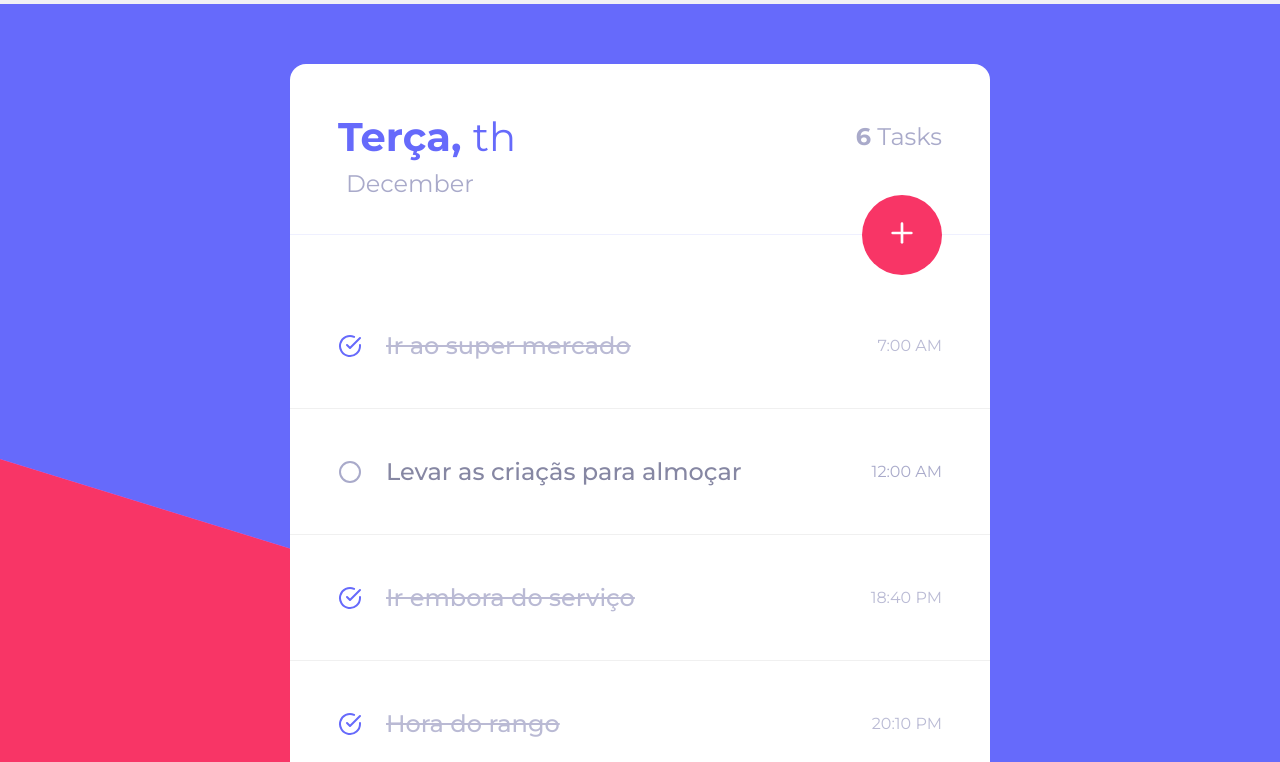
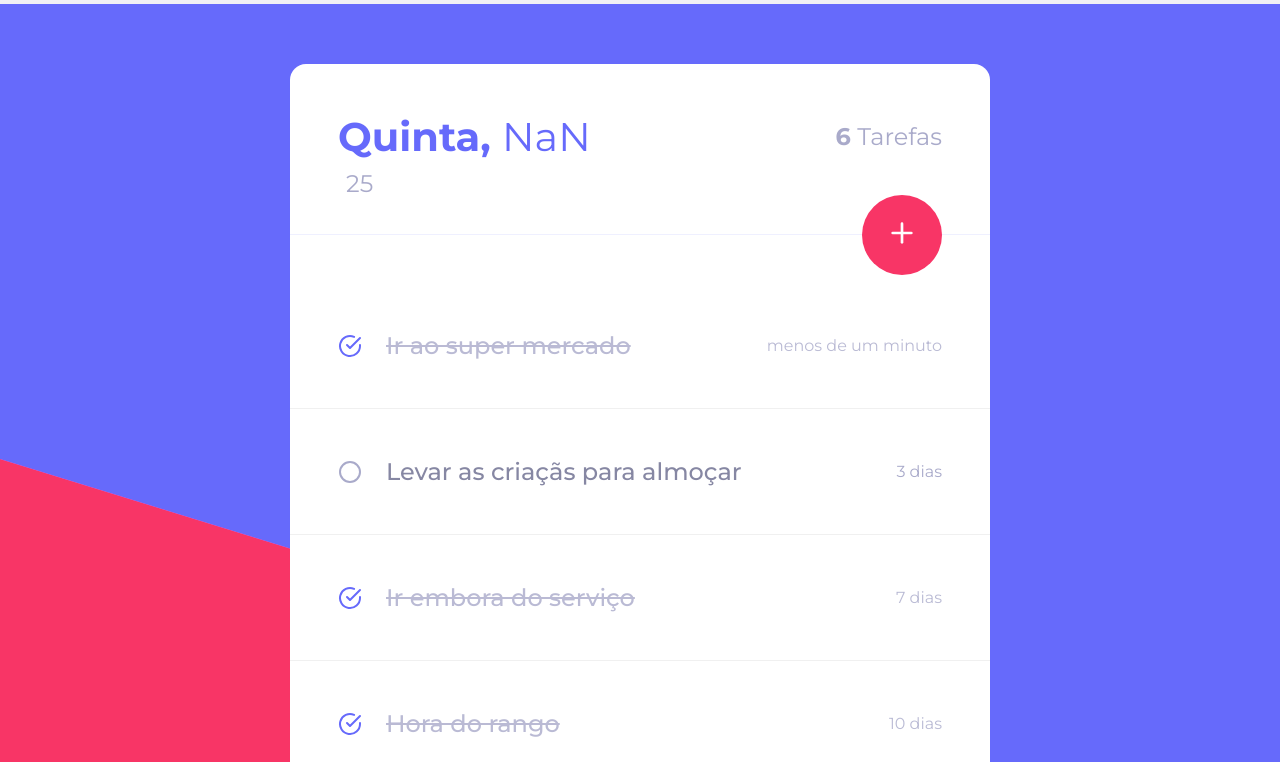
Before and after one commit to calebesg/todo-react, a React (Create React App) app: page / in a window 1280 px wide. Shown: the top 762 px of the page. Built offline with nearby package versions, Linux system fonts and the light colour scheme.

Commit message:
formated date

```diff
--- a/src/App.tsx
+++ b/src/App.tsx
@@ -1,8 +1,9 @@
 import React, { useState, useEffect } from 'react';
-import { format } from 'date-fns';
+import { format, subDays } from 'date-fns';
 import { ptBR } from 'date-fns/locale';
+import './App.css';
 
-import './App.css';
+import captalizeString from './utils/captalizeString';
 
 import Form from './components/Form';
 import Todo from './components/Todo';
@@ -11,7 +12,7 @@ interface TodoData {
   id: number,
   title: string,
   checked: boolean,
-  posted: string
+  posted: Date
 };
 
 interface DateBR {
@@ -24,18 +25,18 @@ interface DateBR {
 
 function App() {
   const [todos, setTodos] = useState<TodoData[]>([]);
-  //const [date, setDate] = useState<DateBR>({} as DateBR);
+  const [date, setDate] = useState<DateBR>();
 
   const [total, setTotal] = useState<number>(0);
 
   useEffect(() => {
     const data = [
-      { id: 1, title: 'Ir ao super mercado', checked: true, posted: '7:00 AM' },
-      { id: 2, title: 'Levar as criaçãs para almoçar', checked: false, posted: '12:00 AM' },
-      { id: 3, title: 'Ir embora do serviço', checked: true, posted: '18:40 PM' },
-      { id: 4, title: 'Hora do rango', checked: true, posted: '20:10 PM' },
-      { id: 5, title: 'Hora do rango', checked: false, posted: '20:10 PM' },
-      { id: 6, title: 'Hora do rango', checked: true, posted: '20:10 PM' },
+      { id: 1, title: 'Ir ao super mercado', checked: true, posted: new Date() },
+      { id: 2, title: 'Levar as criaçãs para almoçar', checked: false, posted: subDays(new Date(), 3) },
+      { id: 3, title: 'Ir embora do serviço', checked: true, posted: subDays(new Date(), 7) },
+      { id: 4, title: 'Hora do rango', checked: true, posted: subDays(new Date(), 10) },
+      { id: 5, title: 'Hora do rango', checked: false, posted: subDays(new Date(), 1) },
+      { id: 6, title: 'Hora do rango', checked: true, posted: subDays(new Date(), 100) },
     ];
 
     setTodos(data);
@@ -43,9 +44,17 @@ function App() {
   }, []);
 
   useEffect(() => {
-    const date = format(new Date(), 'MMMM-ddd', {locale: ptBR});
+    const dateNow = format(new Date(), 'EEEE-dd-MMMM', { locale: ptBR });
 
-    console.log(date);
+    const date = dateNow.split('-');
+
+    setDate({
+      day: {
+        week: captalizeString(date[0]),
+        month: Number(date[1]),
+      },
+      month: captalizeString(date[2])
+    });
   }, []);
 
   function handleClickTodo(id: number) {
@@ -71,11 +80,11 @@ function App() {
 
         <header>
           <div className="header-top">
-            <h1>Terça, <span>th</span></h1>
-            <p><span>{total}</span> Tasks</p>
+            <h1>{date?.day.week}, <span>{date?.day.month}</span></h1>
+            <p><span>{total}</span> Tarefas</p>
           </div>
 
-          <p>December</p>
+          <p>{date?.month}</p>
         </header>
 
         <Form />
--- a/src/components/Todo/index.tsx
+++ b/src/components/Todo/index.tsx
@@ -1,4 +1,6 @@
 import React from 'react';
+import { formatDistance } from 'date-fns';
+import { ptBR } from 'date-fns/locale';
 import { FiCircle, FiCheckCircle } from 'react-icons/fi';
 
 import './styles.css';
@@ -8,7 +10,7 @@ interface Todo {
     id: number,
     title: string,
     checked: boolean,
-    posted: string
+    posted: Date
   },
   handleClickTodo: (id: number) => void
 };
@@ -28,7 +30,7 @@ const Todo: React.FC<Todo> = ({ todo, handleClickTodo }) => {
         {todo.checked ? <FiCheckCircle /> : <FiCircle />}
         <p>{todo.title}</p>
       </div>
-      <span>{todo.posted}</span>
+      <span>{formatDistance(todo.posted, new Date(), { locale: ptBR })}</span>
     </button>
   );
 }
--- /dev/null
+++ b/src/utils/captalizeString.ts
@@ -0,0 +1,3 @@
+export default function captalizeString(text: string) {
+  return text.charAt(0).toUpperCase() + text.slice(1);
+}
```
